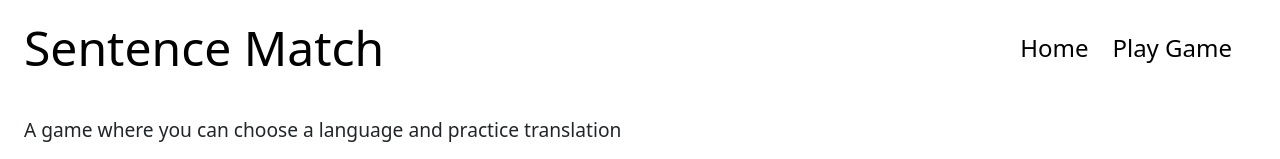
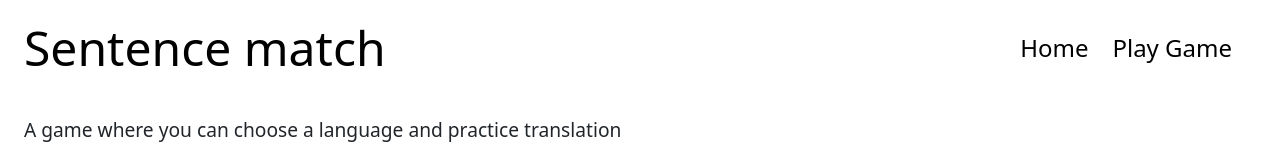
Before and after one commit to mbuchoff/hackathon_frontend_230909, a React (Vite) app in the folder frontend/: page / in a window 1280 px wide. Shown: the top 159 px of the page. Built offline with nearby package versions, Linux system fonts and the light colour scheme.

Commit message:
Lowercased the "m" in Sentence match to see if CI/CD still works

```diff
--- a/frontend/src/App.jsx
+++ b/frontend/src/App.jsx
@@ -31,7 +31,7 @@ function App() {
 
           <Navbar.Brand as={Link} to='/' className='logo'
                 style={{ fontSize: '48px',textDecoration:'none', padding:'0'}}>
-                Sentence Match
+                Sentence match
           </Navbar.Brand>
 
           <Navbar.Toggle />
```
